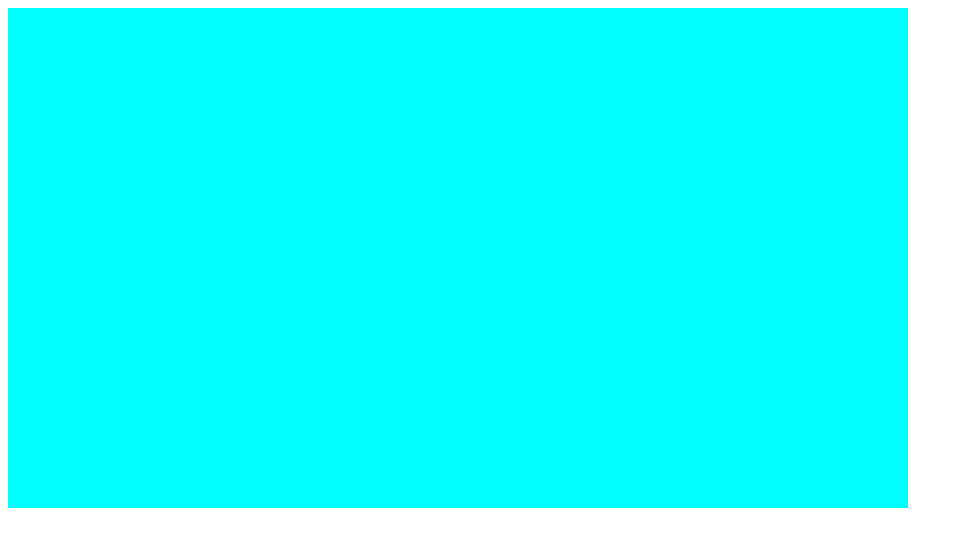
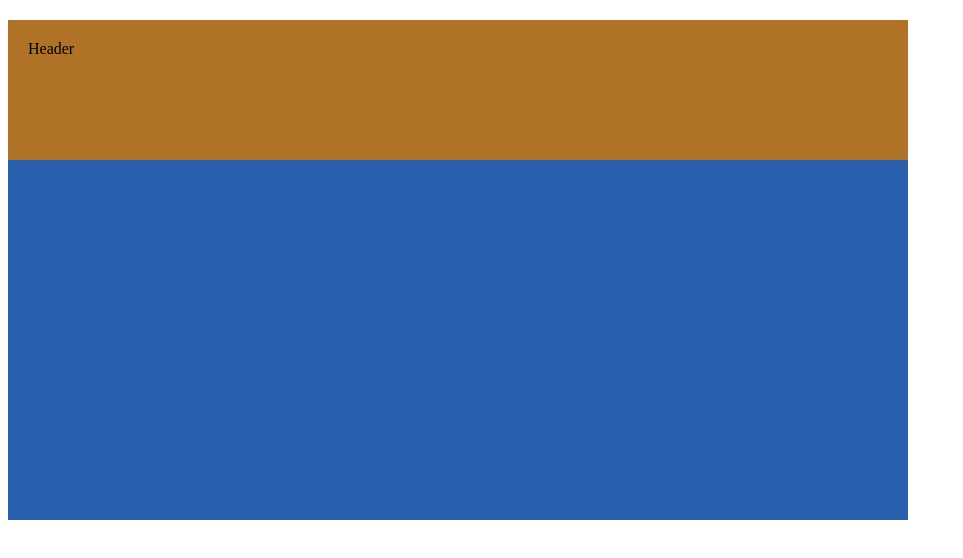
Before and after one commit to EsratAwall/Day-17, a plain HTML site: page indext.html in a window 1280 px wide. Shown: the whole page, without its empty margins (0-963 px from the left). Drawn offline with Linux system fonts and the light colour scheme.

Commit message:
2nd commit

```diff
--- a/indext.html
+++ b/indext.html
@@ -5,6 +5,10 @@
     <title>github practice</title>
 </head>
 <body>
-  <div style="background-color: aqua;height: 500px;width: 900px" ></div>
+  <div style="background-color: rgb(41, 96, 173);height: 500px;width: 900px" >
+<div style="background-color: rgb(176, 114, 39);height: 100px;width: 860px;margin: auto;margin-top: 20px;padding: 20px">Header</div>
+
+
+</div>
 </body>
 </html>
```
